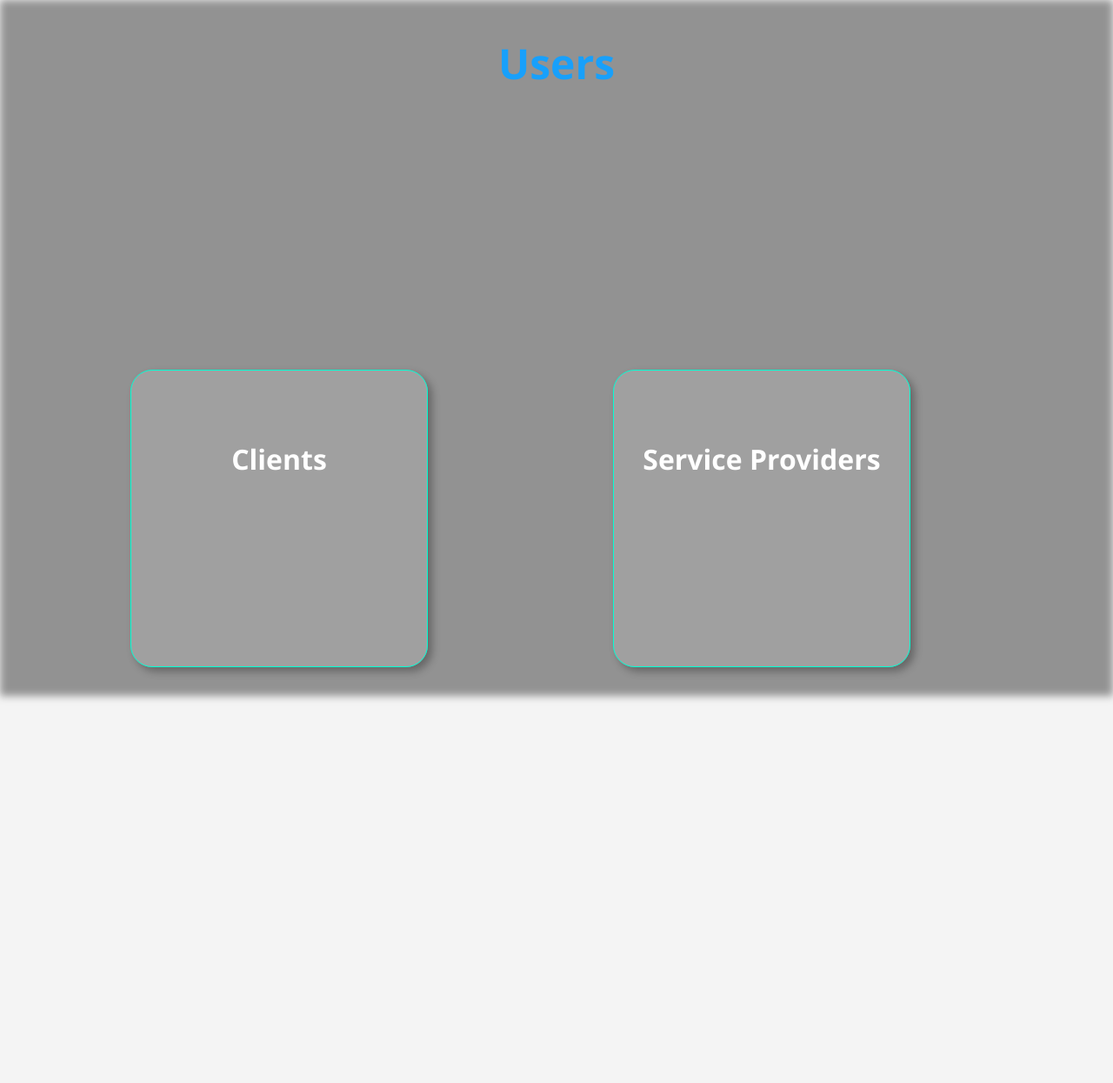
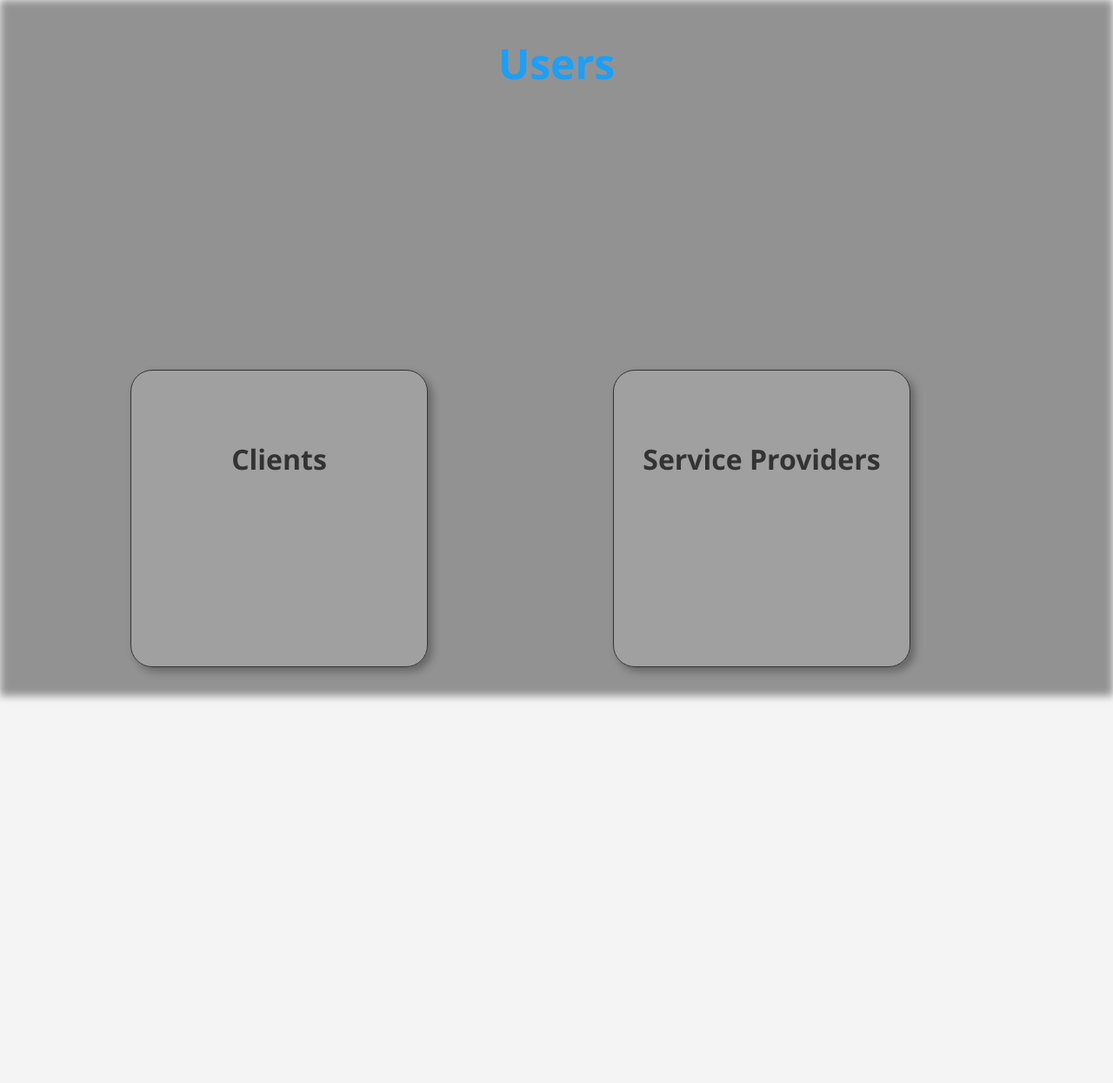
Before and after one commit to NemanthaT/Group_Project_1, a PHP site: page /admin/Users/users.php in a window 1280 px wide. Shown: the whole page at 87% size. Run offline with PHP 8.4, Linux system fonts and the light colour scheme; the visitor is signed in with stand-in values (Sample User, id 1).

Commit message:
Fix: Update users.css for improved layout and styling adjustments

```diff
--- a/Admin/admin/Users/users.css
+++ b/Admin/admin/Users/users.css
@@ -17,6 +17,7 @@ body{
     padding: 300px 20px 20px 150px;
     height: 100vh;
     display: grid;
+    justify-content: center;
     grid-template-columns: repeat(2, 1fr);
     /*background-color: #f4f4f4;*/
     /*gap: 20px;*/
@@ -28,8 +29,10 @@ body{
     /*background-color: rgb(235, 235, 235);*/
     /*border: 1px solid #18A0FB;*/
     background-color: #fffefe21;
-    border: 1px solid #00ffd5;
-    color: white;
+    border: 1px solid #333;
+    color: #333;
+    /*border: 1px solid #00ffd5;
+    color: white;*/
     border-radius: 25px;
     box-shadow: 5px 5px 10px rgba(0, 0, 0, 0.3);
     padding: 20px;
@@ -42,7 +45,7 @@ body{
 }
 
 .card:hover {
-    transform: scale(1.2);
+    transform: scale(1.05);
     background-color: #18A0FB;
     color: white;
 }
```
